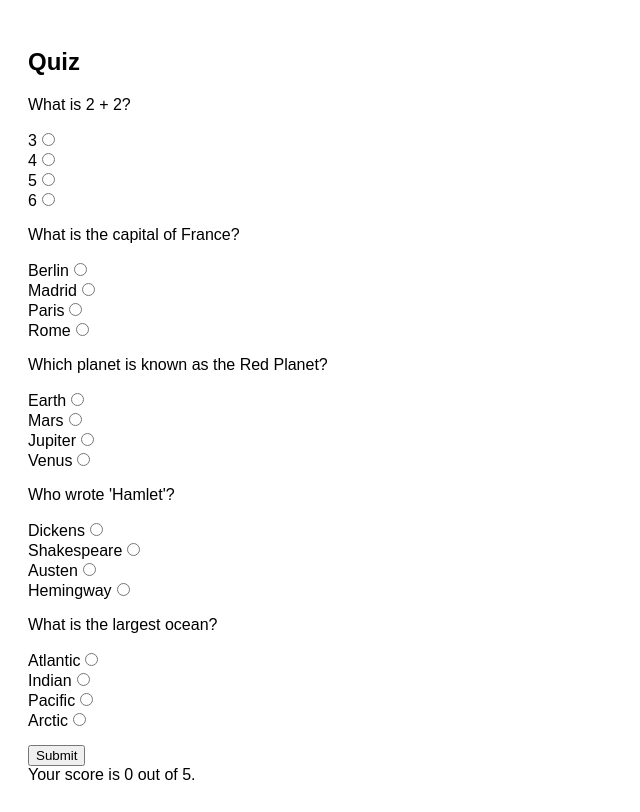
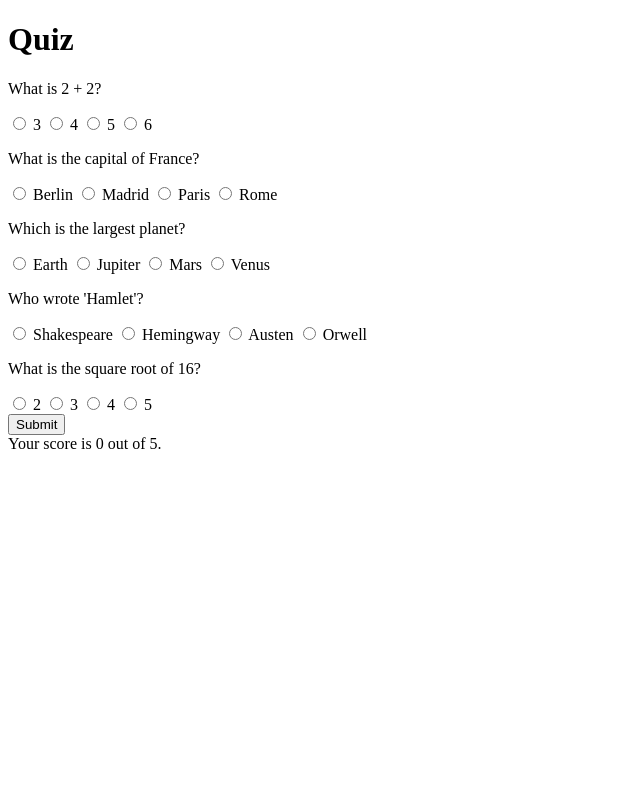
Before and after one commit to acciojob/quiz-with-session-aniket0657, a website: page main.html in a window 1280 px wide. Both pictures are taken after a click on the button "Submit". Shown: the whole page, without its empty margins (0-640 px from the left). Drawn offline with Linux system fonts and the light colour scheme.

Commit message:
created a submission

```diff
--- a/main.html
+++ b/main.html
@@ -4,93 +4,13 @@
     <meta charset="UTF-8">
     <meta name="viewport" content="width=device-width, initial-scale=1.0">
     <title>Quiz with Session Storage</title>
-    <style>
-        body { font-family: Arial, sans-serif; padding: 20px; }
-        .question { margin-bottom: 15px; }
-    </style>
 </head>
 <body>
-    <h2>Quiz</h2>
+    <h1>Quiz</h1>
     <div id="questions"></div>
     <button id="submit">Submit</button>
     <div id="score"></div>
 
-    <script>
-        const quizData = [
-            { question: "What is 2 + 2?", options: ["3", "4", "5", "6"], answer: "1" },
-            { question: "What is the capital of France?", options: ["Berlin", "Madrid", "Paris", "Rome"], answer: "2" },
-            { question: "Which planet is known as the Red Planet?", options: ["Earth", "Mars", "Jupiter", "Venus"], answer: "1" },
-            { question: "Who wrote 'Hamlet'?", options: ["Dickens", "Shakespeare", "Austen", "Hemingway"], answer: "1" },
-            { question: "What is the largest ocean?", options: ["Atlantic", "Indian", "Pacific", "Arctic"], answer: "2" }
-        ];
-
-        const questionsContainer = document.getElementById("questions");
-        const submitButton = document.getElementById("submit");
-        const scoreDisplay = document.getElementById("score");
-
-        function loadQuiz() {
-            quizData.forEach((q, index) => {
-                const questionDiv = document.createElement("div");
-                questionDiv.classList.add("question");
-                questionDiv.innerHTML = `<p>${q.question}</p>`;
-                q.options.forEach((option, optIndex) => {
-                    const input = document.createElement("input");
-                    input.type = "radio";
-                    input.name = `question${index}`;
-                    input.value = optIndex;
-                    input.addEventListener("change", saveProgress);
-
-                    const label = document.createElement("label");
-                    label.textContent = option;
-                    label.appendChild(input);
-
-                    questionDiv.appendChild(label);
-                    questionDiv.appendChild(document.createElement("br"));
-                });
-                questionsContainer.appendChild(questionDiv);
-            });
-            restoreProgress();
-        }
-
-        function saveProgress() {
-            let progress = {};
-            quizData.forEach((_, index) => {
-                const selected = document.querySelector(`input[name='question${index}']:checked`);
-                if (selected) progress[index] = selected.value;
-            });
-            sessionStorage.setItem("progress", JSON.stringify(progress));
-        }
-
-        function restoreProgress() {
-            const savedProgress = JSON.parse(sessionStorage.getItem("progress"));
-            if (savedProgress) {
-                Object.keys(savedProgress).forEach(index => {
-                    const option = document.querySelector(`input[name='question${index}'][value='${savedProgress[index]}']`);
-                    if (option) option.checked = true;
-                });
-            }
-        }
-
-        function calculateScore() {
-            let score = 0;
-            quizData.forEach((q, index) => {
-                const selected = document.querySelector(`input[name='question${index}']:checked`);
-                if (selected && selected.value === q.answer) {
-                    score++;
-                }
-            });
-            localStorage.setItem("score", score);
-            scoreDisplay.textContent = `Your score is ${score} out of 5.`;
-        }
-
-        submitButton.addEventListener("click", calculateScore);
-        window.onload = () => {
-            loadQuiz();
-            const savedScore = localStorage.getItem("score");
-            if (savedScore !== null) {
-                scoreDisplay.textContent = `Your score is ${savedScore} out of 5.`;
-            }
-        };
-    </script>
+    <script src="script.js"></script>
 </body>
 </html>
--- a/script.js
+++ b/script.js
@@ -1,56 +1,79 @@
-//your JS code here.
-
-// Do not change code below this line
-// This code will just display the questions to the screen
+// Questions Array
 const questions = [
     {
-    question: "What is the capital of France?",
-    choices: ["Paris", "London", "Berlin", "Madrid"],
-    answer: "Paris",
+        question: "What is 2 + 2?",
+        choices: ["3", "4", "5", "6"],
+        correct: "4"
     },
     {
-    question: "What is the highest mountain in the world?",
-    choices: ["Everest", "Kilimanjaro", "Denali", "Matterhorn"],
-    answer: "Everest",
+        question: "What is the capital of France?",
+        choices: ["Berlin", "Madrid", "Paris", "Rome"],
+        correct: "Paris"
     },
     {
-    question: "What is the largest country by area?",
-    choices: ["Russia", "China", "Canada", "United States"],
-    answer: "Russia",
+        question: "Which is the largest planet?",
+        choices: ["Earth", "Jupiter", "Mars", "Venus"],
+        correct: "Jupiter"
     },
     {
-    question: "Which is the largest planet in our solar system?",
-    choices: ["Earth", "Jupiter", "Mars"],
-    answer: "Jupiter",
+        question: "Who wrote 'Hamlet'?",
+        choices: ["Shakespeare", "Hemingway", "Austen", "Orwell"],
+        correct: "Shakespeare"
     },
     {
-    question: "What is the capital of Canada?",
-    choices: ["Toronto", "Montreal", "Vancouver", "Ottawa"],
-    answer: "Ottawa",
-  },
+        question: "What is the square root of 16?",
+        choices: ["2", "3", "4", "5"],
+        correct: "4"
+    }
 ];
 
-// Display the quiz questions and choices
-function renderQuestions() {
-  for (let i = 0; i < questions.length; i++) {
-    const question = questions[i];
-    const questionElement = document.createElement("div");
-    const questionText = document.createTextNode(question.question);
-    questionElement.appendChild(questionText);
-    for (let j = 0; j < question.choices.length; j++) {
-      const choice = question.choices[j];
-      const choiceElement = document.createElement("input");
-      choiceElement.setAttribute("type", "radio");
-      choiceElement.setAttribute("name", `question-${i}`);
-      choiceElement.setAttribute("value", choice);
-      if (userAnswers[i] === choice) {
-        choiceElement.setAttribute("checked", true);
+// Retrieve stored progress
+const savedProgress = JSON.parse(sessionStorage.getItem("progress")) || {};
+const questionsDiv = document.getElementById("questions");
+
+// Render Questions
+questions.forEach((q, index) => {
+    const questionDiv = document.createElement("div");
+    questionDiv.innerHTML = `<p>${q.question}</p>`;
+
+    q.choices.forEach(choice => {
+        const label = document.createElement("label");
+        label.innerHTML = `
+            <input type="radio" name="q${index}" value="${choice}">
+            ${choice}
+        `;
+        if (savedProgress[`q${index}`] === choice) {
+            label.querySelector("input").checked = true;
         }
-      const choiceText = document.createTextNode(choice);
-      questionElement.appendChild(choiceElement);
-      questionElement.appendChild(choiceText);
+
+        // Event Listener to Save Progress
+        label.querySelector("input").addEventListener("change", (e) => {
+            savedProgress[`q${index}`] = e.target.value;
+            sessionStorage.setItem("progress", JSON.stringify(savedProgress));
+        });
+
+        questionDiv.appendChild(label);
+    });
+
+    questionsDiv.appendChild(questionDiv);
+});
+
+// Submit Button
+document.getElementById("submit").addEventListener("click", () => {
+    let score = 0;
+
+    questions.forEach((q, index) => {
+        if (savedProgress[`q${index}`] === q.correct) {
+            score++;
         }
-    questionsElement.appendChild(questionElement);
+    });
+
+    document.getElementById("score").innerText = `Your score is ${score} out of 5.`;
+    localStorage.setItem("score", score);
+});
+
+// Display Score on Refresh if Previously Submitted
+const lastScore = localStorage.getItem("score");
+if (lastScore !== null) {
+    document.getElementById("score").innerText = `Your score is ${lastScore} out of 5.`;
 }
-}
-renderQuestions();
```
Lines whose indentation alone changed are shown as unchanged.
